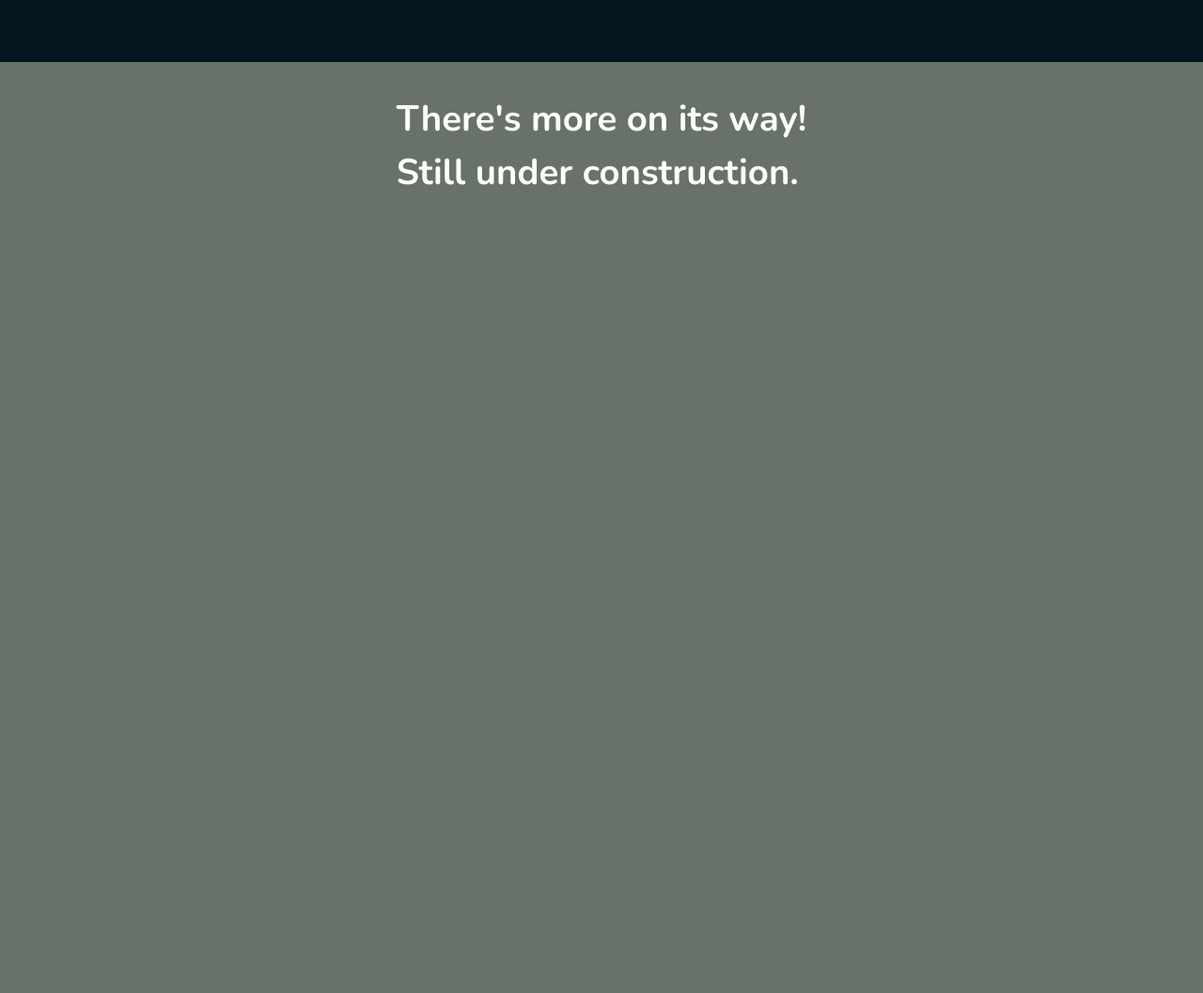
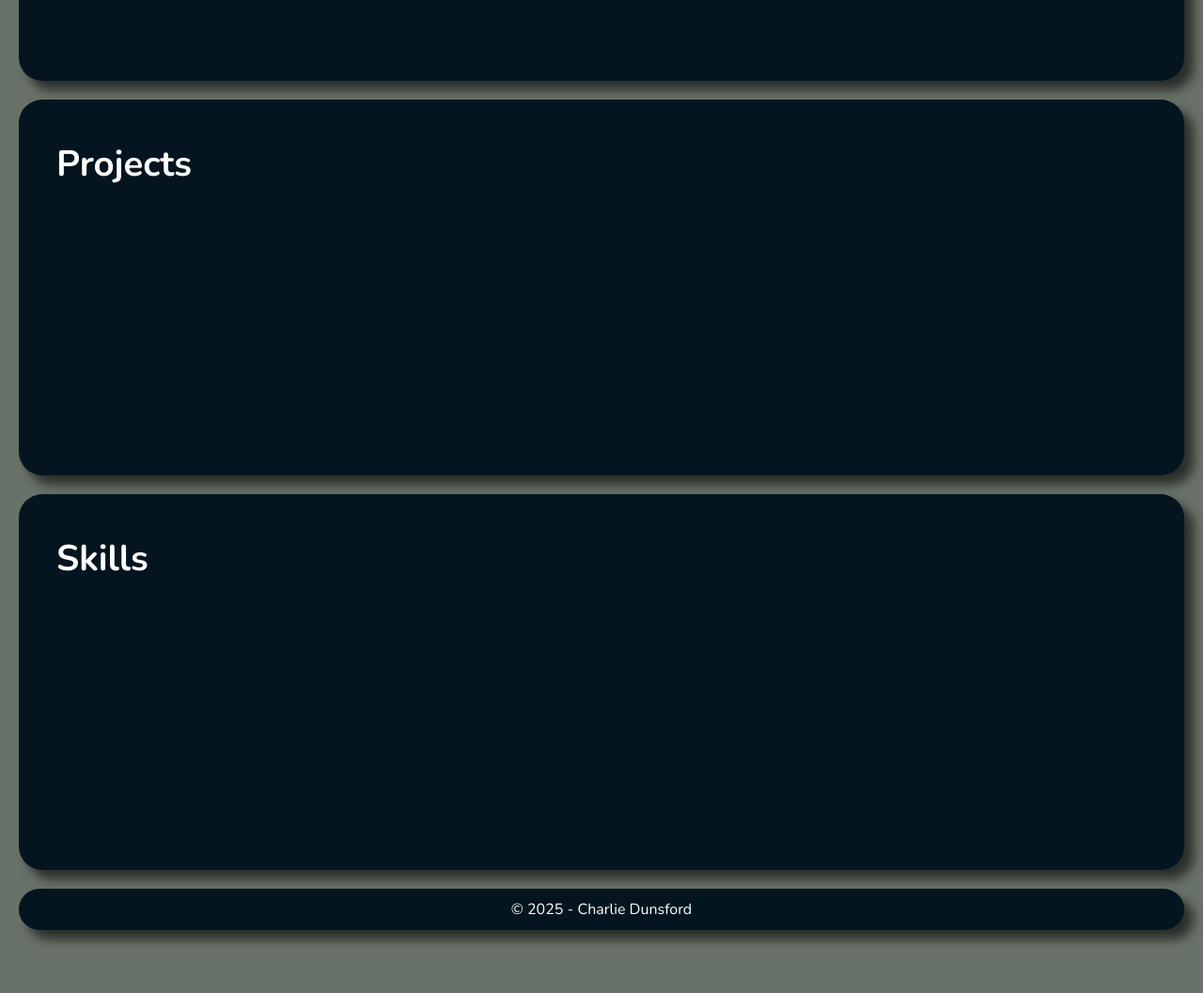
Before and after one commit to charliedunsford/charliedunsford.github.io, a plain HTML site: page index.html in a window 1280 px wide. Shown: the part 656-1713 px from the top of the page at 94% size. After the commit the page ends 1666 px from the top, so only its background shows below. Drawn offline with nearby package versions, Linux system fonts and the light colour scheme.

Commit message:
feat: add Projects and Skills section and improve styling

```diff
--- a/index.html
+++ b/index.html
@@ -30,12 +30,12 @@
 	</head>
 	<body>
 		<main>
-			<div class="profile-container">
+			<div class="profile container">
 				<div class="profile-text">
 					<p><span role="img" aria-label="wave">👋</span> Hello! My name is</p>
-					<h1>Charlie Dunsford<span class="red">.</span></h1>
+					<h1>Charlie Dunsford<span class="gold">.</span></h1>
 					<p>I love developing web applications and solving complex coding problems.<br>I am pursuing my Bachelor's in Computer Science at the <span class="white">University of Northern British Columbia</span>.<br>I am currently learning <span class="white">full stack development</span> in my spare time!</p>
-					<ul class="social-list">
+					<ul>
 						<li><a href="https://www.linkedin.com/in/charliedunsford"><?xml version="1.0" encoding="utf-8"?><!-- Uploaded to: SVG Repo, www.svgrepo.com, Generator: SVG Repo Mixer Tools --> <svg xmlns="http://www.w3.org/2000/svg" width="28" height="28" viewBox="0 0 24 24" fill="none" stroke-width="2" stroke-linecap="round" stroke-linejoin="round"><path d="M16 8a6 6 0 016 6v7h-4v-7a2 2 0 00-2-2 2 2 0 00-2 2v7h-4v-7a6 6 0 016-6z" /><rect x="2" y="9" width="4" height="12" /><circle cx="4" cy="4" r="2" /></svg></a></li>
 						<li><a href="https://github.com/charliedunsford"><?xml version="1.0" encoding="utf-8"?><!-- Uploaded to: SVG Repo, www.svgrepo.com, Generator: SVG Repo Mixer Tools -->
 <svg width="32" height="32" viewBox="0 0 24 24" fill="none" xmlns="http://www.w3.org/2000/svg">
@@ -50,12 +50,21 @@
 				</div>
 				<img class="profile-photo" src="profile.JPEG">
 			</div>
-			<div class="skills-container">
-				<h1>There's more on its way!<br> Still under construction.</h1>
-				<div>
 
-				</div>
+			<div class="projects container">
+				<h1>Projects</h1>
+			</div>
+
+			<div class="skills container">
+				<h1>Skills</h1>
 			</div>
 		</main>
+
+		<footer>
+			<div class="footer container">
+
+				<p class="copy">&copy; 2025 - Charlie Dunsford</p>
+			</div>
+		</footer>
 	</body>
 </html>
--- a/style.css
+++ b/style.css
@@ -11,15 +11,27 @@ body {
 	font-weight: 300px;
 	color: white;
 	line-height: 1.5;
+	background-color: #697268;
 }
 
-.profile-container {
+.container {
+	box-shadow: 10px 10px 12px rgba(0, 0, 0, 0.6);
 	background-color: #04151F;
 	display: flex;
+	padding: 40px;
+	margin: 20px;
+	border-radius: 25px;
+}
+
+.profile {
 	justify-content: space-between;
 	align-items: center;
 	gap: 100px;
 	padding: 100px;
+}
+
+.gold {
+	color: #EFD6AC;
 }
 
 .red {
@@ -36,11 +48,12 @@ body {
 	line-height: 3;
 }
 
-.social-list {
+ul {
 	display: flex;
 	list-style: none;
 	margin-top: 20px;
 	gap: 1rem;
+	flex: 1;
 }
 
 svg {
@@ -53,7 +66,7 @@ svg:hover {
 }
 
 .profile-photo {
-	border: 5px solid white;
+	border: 10px solid white;
 	border-radius: 50%;
 	overflow: hidden;
 	width: 30rem;
@@ -61,10 +74,17 @@ svg:hover {
 	flex: none;
 }
 
-.skills-container {
-	background-color: #697268;
-	display: flex;
-	justify-content: center;
-	height: 1000px;
-	padding: 2rem;
+.projects,
+.skills {
+	height: 20rem;
 }
+
+.footer {
+	align-items: center;
+	flex-direction: column;
+	padding: 10px;
+}
+
+.copy {
+	font-size: 1rem;
+}
```
